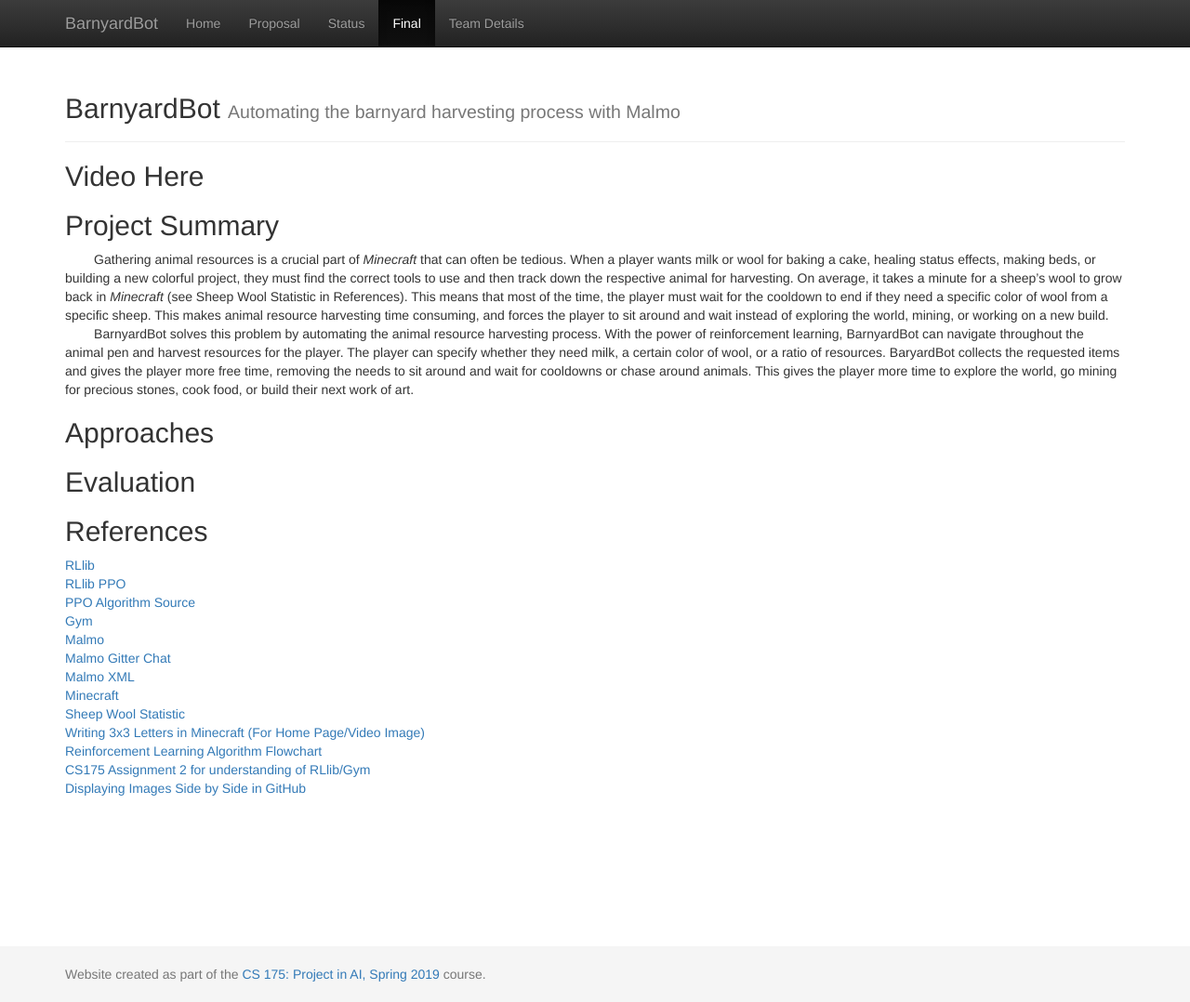
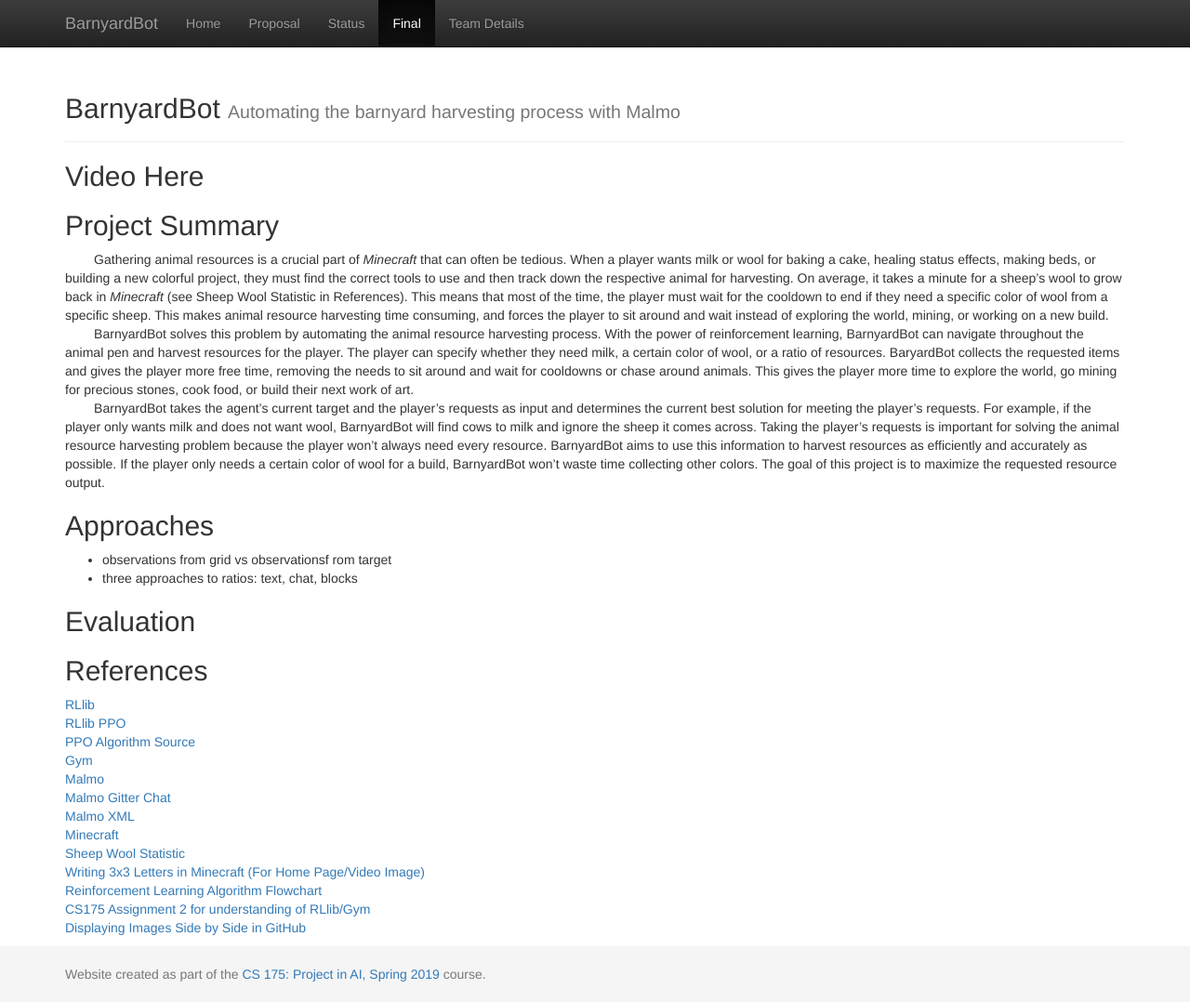
Before and after one commit to brandonmeyer/BarnyardBot, a Jekyll site: the page built from docs/final.md, in a window 1280 px wide and 1078 px high. Shown: the whole window at 93% size. Built offline with Jekyll 4.4.1, drawn with Linux system fonts in a browser that asks for light colours.

Commit message:
Update final.md

```diff
--- a/docs/final.md
+++ b/docs/final.md
@@ -7,8 +7,11 @@ title: Final Report
 ## Project Summary
 &nbsp;&nbsp;&nbsp;&nbsp;&nbsp;&nbsp;&nbsp;&nbsp;Gathering animal resources is a crucial part of *Minecraft* that can often be tedious. When a player wants milk or wool for baking a cake, healing status effects, making beds, or building a new colorful project, they must find the correct tools to use and then track down the respective animal for harvesting. On average, it takes a minute for a sheep's wool to grow back in *Minecraft* (see Sheep Wool Statistic in References). This means that most of the time, the player must wait for the cooldown to end if they need a specific color of wool from a specific sheep. This makes animal resource harvesting time consuming, and forces the player to sit around and wait instead of exploring the world, mining, or working on a new build.
 &nbsp;&nbsp;&nbsp;&nbsp;&nbsp;&nbsp;&nbsp;&nbsp;BarnyardBot solves this problem by automating the animal resource harvesting process. With the power of reinforcement learning, BarnyardBot can navigate throughout the animal pen and harvest resources for the player. The player can specify whether they need milk, a certain color of wool, or a ratio of resources. BaryardBot collects the requested items and gives the player more free time, removing the needs to sit around and wait for cooldowns or chase around animals. This gives the player more time to explore the world, go mining for precious stones, cook food, or build their next work of art.
+&nbsp;&nbsp;&nbsp;&nbsp;&nbsp;&nbsp;&nbsp;&nbsp;BarnyardBot takes the agent's current target and the player's requests as input and determines the current best solution for meeting the player's requests. For example, if the player only wants milk and does not want wool, BarnyardBot will find cows to milk and ignore the sheep it comes across. Taking the player's requests is important for solving the animal resource harvesting problem because the player won't always need every resource. BarnyardBot aims to use this information to harvest resources as efficiently and accurately as possible. If the player only needs a certain color of wool for a build, BarnyardBot won't waste time collecting other colors. The goal of this project is to maximize the requested resource output.
 
 ## Approaches
+- observations from grid vs observationsf rom target
+- three approaches to ratios: text, chat, blocks
 
 ## Evaluation
 
```
